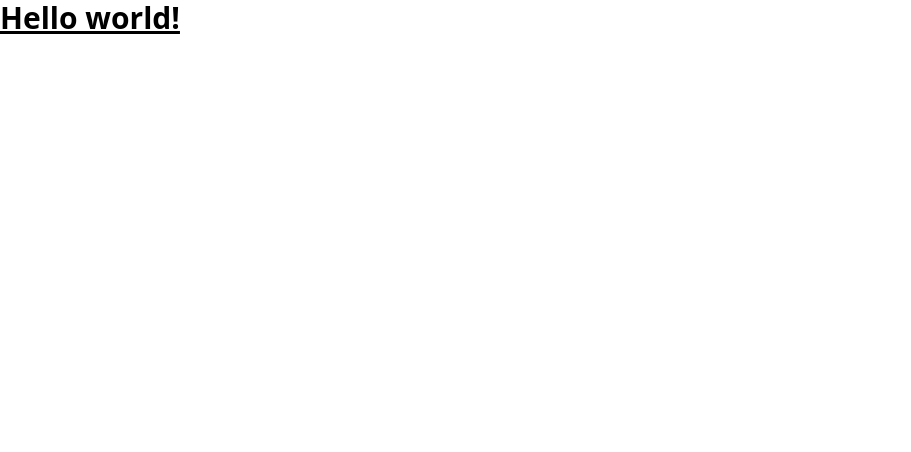
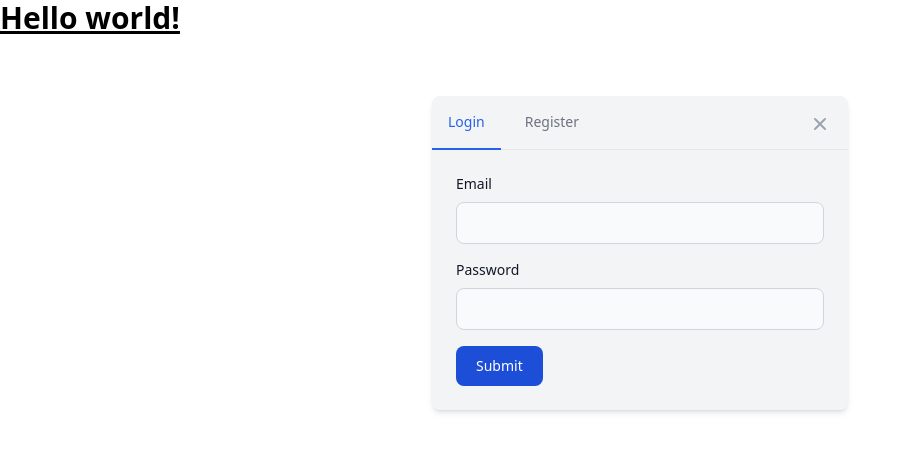
Before and after one commit to sadewole/Graphql-Todo-NG-with-Auth, a Next.js app in the folder client/: page / in a window 1280 px wide. Shown: the top 452 px of the page, without its empty margins (0-911 px from the left). Built offline with nearby package versions, Linux system fonts and the light colour scheme.

Commit message:
feat: created auth modal for login and register

```diff
--- /dev/null
+++ b/client/components/auth/AuthBase.tsx
@@ -0,0 +1,70 @@
+import React from 'react';
+import Login from './Login';
+import Register from './Register';
+
+export const AuthBase = () => {
+  const [tab, setTab] = React.useState(1);
+
+  const condition = (current: number) => {
+    if (current !== tab) {
+      return 'border-transparent hover:text-gray-600 hover:border-gray-300';
+    }
+    return 'text-blue-600 border-blue-600';
+  };
+
+  return (
+    <div
+      id='defaultModal'
+      className='fixed top-0 left-0 right-0 z-50 w-full overflow-x-hidden overflow-y-auto md:inset-0 h-modal md:h-full justify-center flex bg-transparent'
+    >
+      <div className='relative w-full h-full max-w-md p-4 md:h-auto'>
+        <div className='relative bg-gray-100 rounded-lg shadow-md mt-20'>
+          <div className='flex items-start justify-between text-sm font-medium text-center text-gray-500 border-b border-gray-200'>
+            <ul className='flex flex-wrap -mb-px'>
+              <li className='mr-2'>
+                <button
+                  onClick={() => setTab(1)}
+                  className={`inline-block p-4 rounded-t-lg border-b-2 ${condition(
+                    1
+                  )}`}
+                >
+                  Login
+                </button>
+              </li>
+              <li className='mr-2'>
+                <button
+                  onClick={() => setTab(2)}
+                  className={`inline-block p-4 rounded-t-lg border-b-2 ${condition(
+                    2
+                  )}`}
+                >
+                  Register
+                </button>
+              </li>
+            </ul>
+            <button
+              type='button'
+              className='text-gray-400 bg-transparent hover:bg-gray-200 hover:text-gray-900 rounded-lg text-sm p-1.5 ml-auto inline-flex items-center mt-3 mr-3'
+            >
+              <svg
+                className='w-5 h-5'
+                fill='currentColor'
+                viewBox='0 0 20 20'
+                xmlns='http://www.w3.org/2000/svg'
+              >
+                <path
+                  fillRule='evenodd'
+                  d='M4.293 4.293a1 1 0 011.414 0L10 8.586l4.293-4.293a1 1 0 111.414 1.414L11.414 10l4.293 4.293a1 1 0 01-1.414 1.414L10 11.414l-4.293 4.293a1 1 0 01-1.414-1.414L8.586 10 4.293 5.707a1 1 0 010-1.414z'
+                  clipRule='evenodd'
+                ></path>
+              </svg>
+            </button>
+          </div>
+          <div className='p-6 space-y-6'>
+            {tab === 1 ? <Login /> : <Register />}
+          </div>
+        </div>
+      </div>
+    </div>
+  );
+};
--- /dev/null
+++ b/client/components/auth/Login.tsx
@@ -0,0 +1,71 @@
+import React from 'react';
+import { Formik, Form, Field, ErrorMessage } from 'formik';
+import * as yup from 'yup';
+
+const Login = () => (
+  <Formik
+    initialValues={{ username: '', email: '', password: '' }}
+    validationSchema={yup.object().shape({
+      password: yup.string().required('Field is required!'),
+      email: yup.string().email('Invalid email').required('Field is required!'),
+    })}
+    onSubmit={(values, { setSubmitting }) => {
+      setTimeout(() => {
+        alert(JSON.stringify(values, null, 2));
+        setSubmitting(false);
+      }, 400);
+    }}
+  >
+    {({ isSubmitting }) => (
+      <Form>
+        <div className='mb-4'>
+          <label
+            htmlFor='email'
+            className='block mb-2 text-sm font-medium text-gray-900'
+          >
+            Email
+          </label>
+          <Field
+            id='email'
+            type='email'
+            name='email'
+            className='bg-gray-50 border border-gray-300 text-gray-900 text-sm rounded-lg focus:ring-blue-500 focus:border-blue-500 block w-full p-2.5'
+          />
+          <ErrorMessage
+            name='email'
+            component='small'
+            className='text-red-500'
+          />
+        </div>
+        <div className='mb-4'>
+          <label
+            htmlFor='password'
+            className='block mb-2 text-sm font-medium text-gray-900'
+          >
+            Password
+          </label>
+          <Field
+            id='password'
+            type='password'
+            name='password'
+            className='bg-gray-50 border border-gray-300 text-gray-900 text-sm rounded-lg focus:ring-blue-500 focus:border-blue-500 block w-full p-2.5'
+          />
+          <ErrorMessage
+            name='password'
+            component='small'
+            className='text-red-500'
+          />
+        </div>
+        <button
+          type='submit'
+          className='text-white bg-blue-700 hover:bg-blue-800 focus:ring-4 focus:outline-none focus:ring-blue-300 font-medium rounded-lg text-sm w-full sm:w-auto px-5 py-2.5 text-center'
+          disabled={isSubmitting}
+        >
+          Submit
+        </button>
+      </Form>
+    )}
+  </Formik>
+);
+
+export default Login;
--- /dev/null
+++ b/client/components/auth/Register.tsx
@@ -0,0 +1,94 @@
+import React from 'react';
+import { Formik, Form, Field, ErrorMessage } from 'formik';
+import * as yup from 'yup';
+
+const Register = () => (
+  <Formik
+    initialValues={{ username: '', email: '', password: '' }}
+    validationSchema={yup.object().shape({
+      username: yup.string().required('Field is required!'),
+      password: yup
+        .string()
+        .min(3, 'Password length must be greater than 3')
+        .required('Field is required!'),
+      email: yup.string().email('Invalid email').required('Field is required!'),
+    })}
+    onSubmit={(values, { setSubmitting }) => {
+      setTimeout(() => {
+        alert(JSON.stringify(values, null, 2));
+        setSubmitting(false);
+      }, 400);
+    }}
+  >
+    {({ isSubmitting }) => (
+      <Form>
+        <div className='mb-4'>
+          <label
+            htmlFor='username'
+            className='block mb-2 text-sm font-medium text-gray-900'
+          >
+            Username
+          </label>
+          <Field
+            id='username'
+            type='text'
+            name='username'
+            className='bg-gray-50 border border-gray-300 text-gray-900 text-sm rounded-lg focus:ring-blue-500 focus:border-blue-500 block w-full p-2.5'
+          />
+          <ErrorMessage
+            name='username'
+            component='small'
+            className='text-red-500'
+          />
+        </div>
+        <div className='mb-4'>
+          <label
+            htmlFor='email'
+            className='block mb-2 text-sm font-medium text-gray-900'
+          >
+            Email
+          </label>
+          <Field
+            id='email'
+            type='email'
+            name='email'
+            className='bg-gray-50 border border-gray-300 text-gray-900 text-sm rounded-lg focus:ring-blue-500 focus:border-blue-500 block w-full p-2.5'
+          />
+          <ErrorMessage
+            name='email'
+            component='small'
+            className='text-red-500'
+          />
+        </div>
+        <div className='mb-4'>
+          <label
+            htmlFor='password'
+            className='block mb-2 text-sm font-medium text-gray-900'
+          >
+            Password
+          </label>
+          <Field
+            id='password'
+            type='password'
+            name='password'
+            className='bg-gray-50 border border-gray-300 text-gray-900 text-sm rounded-lg focus:ring-blue-500 focus:border-blue-500 block w-full p-2.5'
+          />
+          <ErrorMessage
+            name='password'
+            component='small'
+            className='text-red-500'
+          />
+        </div>
+        <button
+          type='submit'
+          className='text-white bg-blue-700 hover:bg-blue-800 focus:ring-4 focus:outline-none focus:ring-blue-300 font-medium rounded-lg text-sm w-full sm:w-auto px-5 py-2.5 text-center'
+          disabled={isSubmitting}
+        >
+          Submit
+        </button>
+      </Form>
+    )}
+  </Formik>
+);
+
+export default Register;
--- a/client/package.json
+++ b/client/package.json
@@ -9,9 +9,11 @@
     "lint": "next lint"
   },
   "dependencies": {
+    "formik": "^2.2.9",
     "next": "12.2.2",
     "react": "18.2.0",
-    "react-dom": "18.2.0"
+    "react-dom": "18.2.0",
+    "yup": "^0.32.11"
   },
   "devDependencies": {
     "@types/node": "18.0.3",
--- a/client/pages/index.tsx
+++ b/client/pages/index.tsx
@@ -1,5 +1,6 @@
 import type { NextPage } from 'next';
 import Head from 'next/head';
+import { AuthBase } from '../components/auth/AuthBase';
 
 const Home: NextPage = () => {
   return (
@@ -10,6 +11,7 @@ const Home: NextPage = () => {
         <link rel='icon' href='/favicon.ico' />
       </Head>
       <h1 className='text-3xl font-bold underline'>Hello world!</h1>
+      <AuthBase />
     </div>
   );
 };
```
Also changed, not shown: 1 other file (tests, documents, lock files or other folders).
